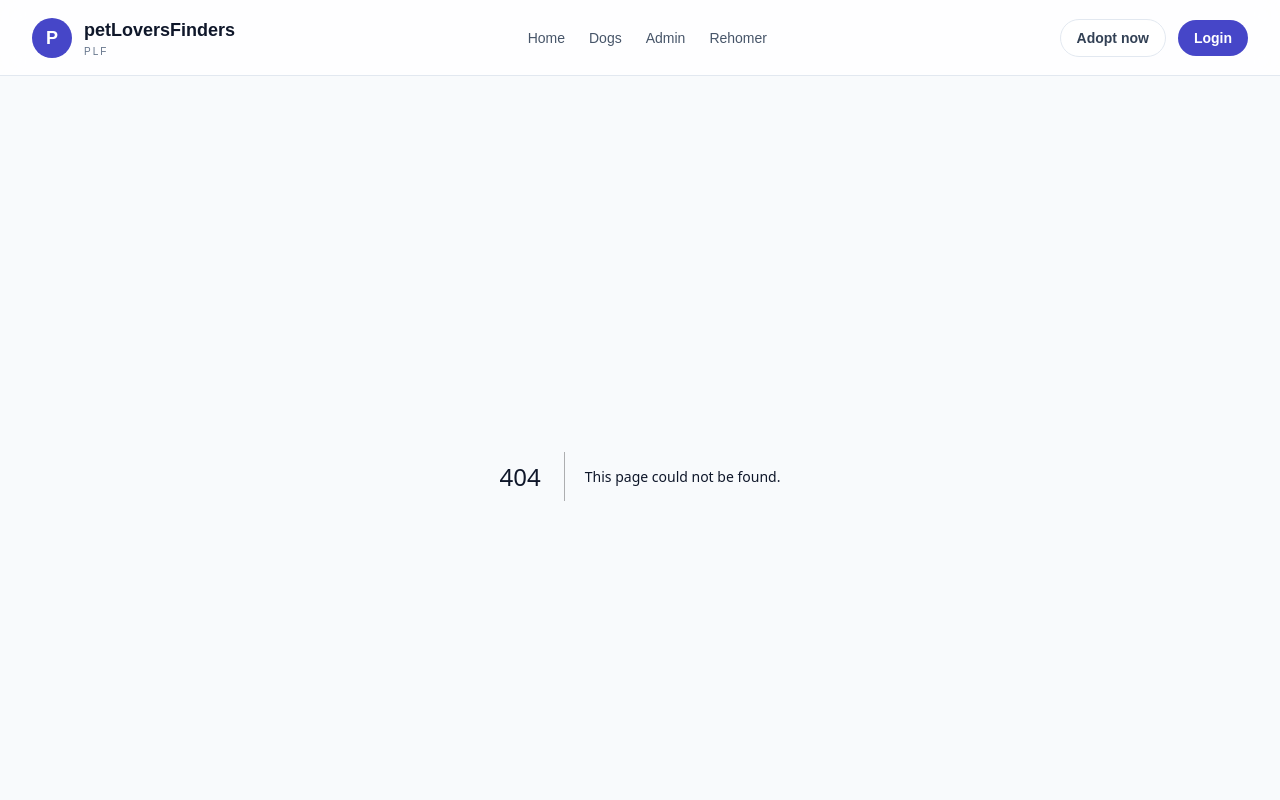
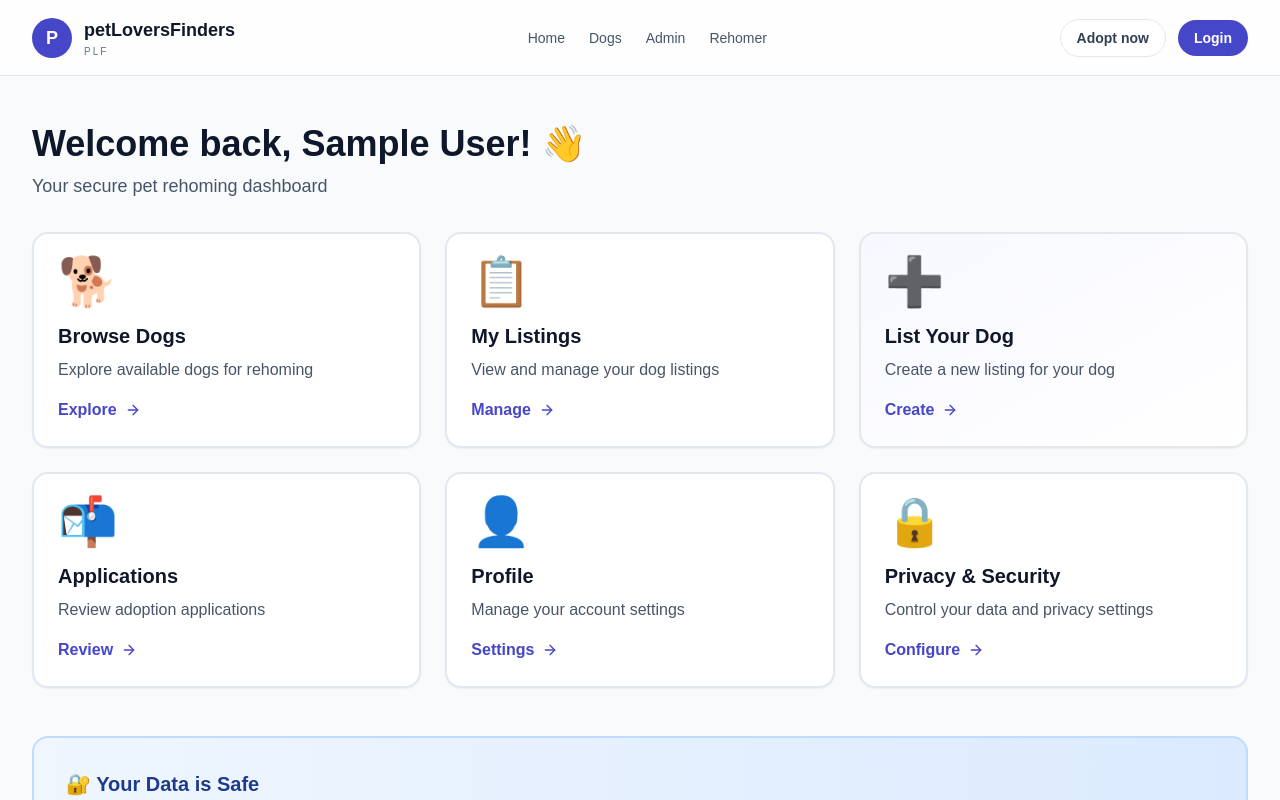
Before and after one commit to DE-night-sheperd/PETLOVERSFINDERS, a Next.js app: page /dashboard in a window 1280 px wide. Before the commit this address had no page. Shown: the top 800 px of the page. Built offline with nearby package versions, Linux system fonts and the light colour scheme; no server answers; sample sign-in values are in the browser's storage.

Commit message:
Create protected dashboard page

```diff
--- /dev/null
+++ b/app/(protected)/dashboard/page.tsx
@@ -0,0 +1,158 @@
+'use client';
+
+import { useSession } from 'next-auth/react';
+import { redirect } from 'next/navigation';
+import Link from 'next/link';
+import { ArrowRight } from 'lucide-react';
+
+export default function Dashboard() {
+  const { data: session, status } = useSession();
+
+  if (status === 'loading') {
+    return (
+      <div className="min-h-screen bg-slate-50 flex items-center justify-center">
+        <div className="text-center">
+          <div className="animate-spin text-4xl mb-4">🐕</div>
+          <p className="text-slate-600">Loading...</p>
+        </div>
+      </div>
+    );
+  }
+
+  if (!session) {
+    redirect('/');
+  }
+
+  return (
+    <div className="min-h-screen bg-slate-50">
+      <div className="mx-auto max-w-7xl px-4 sm:px-6 lg:px-8 py-12">
+        <div className="mb-8">
+          <h1 className="text-4xl font-bold text-slate-900">
+            Welcome back, {session.user?.name || session.user?.email}! 👋
+          </h1>
+          <p className="mt-2 text-lg text-slate-600">
+            Your secure pet rehoming dashboard
+          </p>
+        </div>
+
+        <div className="grid gap-6 md:grid-cols-2 lg:grid-cols-3">
+          {/* Browse Listings */}
+          <Link
+            href="/listings"
+            className="group rounded-2xl border-2 border-slate-200 bg-white p-6 shadow-sm transition hover:border-brand-300 hover:shadow-soft"
+          >
+            <div className="text-5xl mb-4">🐕</div>
+            <h3 className="text-xl font-bold text-slate-900 group-hover:text-brand-600 transition">
+              Browse Dogs
+            </h3>
+            <p className="mt-2 text-slate-600">
+              Explore available dogs for rehoming
+            </p>
+            <div className="mt-4 flex items-center text-brand-600 font-semibold">
+              Explore
+              <ArrowRight className="ml-2 h-4 w-4 group-hover:translate-x-1 transition" />
+            </div>
+          </Link>
+
+          {/* My Listings */}
+          <Link
+            href="/my-listings"
+            className="group rounded-2xl border-2 border-slate-200 bg-white p-6 shadow-sm transition hover:border-brand-300 hover:shadow-soft"
+          >
+            <div className="text-5xl mb-4">📋</div>
+            <h3 className="text-xl font-bold text-slate-900 group-hover:text-brand-600 transition">
+              My Listings
+            </h3>
+            <p className="mt-2 text-slate-600">
+              View and manage your dog listings
+            </p>
+            <div className="mt-4 flex items-center text-brand-600 font-semibold">
+              Manage
+              <ArrowRight className="ml-2 h-4 w-4 group-hover:translate-x-1 transition" />
+            </div>
+          </Link>
+
+          {/* New Listing */}
+          <Link
+            href="/new-listing"
+            className="group rounded-2xl border-2 border-brand-300 bg-gradient-to-br from-brand-50 to-white p-6 shadow-sm transition hover:shadow-soft"
+          >
+            <div className="text-5xl mb-4">➕</div>
+            <h3 className="text-xl font-bold text-slate-900 group-hover:text-brand-600 transition">
+              List Your Dog
+            </h3>
+            <p className="mt-2 text-slate-600">
+              Create a new listing for your dog
+            </p>
+            <div className="mt-4 flex items-center text-brand-600 font-semibold">
+              Create
+              <ArrowRight className="ml-2 h-4 w-4 group-hover:translate-x-1 transition" />
+            </div>
+          </Link>
+
+          {/* Applications */}
+          <Link
+            href="/applications"
+            className="group rounded-2xl border-2 border-slate-200 bg-white p-6 shadow-sm transition hover:border-brand-300 hover:shadow-soft"
+          >
+            <div className="text-5xl mb-4">📬</div>
+            <h3 className="text-xl font-bold text-slate-900 group-hover:text-brand-600 transition">
+              Applications
+            </h3>
+            <p className="mt-2 text-slate-600">
+              Review adoption applications
+            </p>
+            <div className="mt-4 flex items-center text-brand-600 font-semibold">
+              Review
+              <ArrowRight className="ml-2 h-4 w-4 group-hover:translate-x-1 transition" />
+            </div>
+          </Link>
+
+          {/* Profile */}
+          <Link
+            href="/profile"
+            className="group rounded-2xl border-2 border-slate-200 bg-white p-6 shadow-sm transition hover:border-brand-300 hover:shadow-soft"
+          >
+            <div className="text-5xl mb-4">👤</div>
+            <h3 className="text-xl font-bold text-slate-900 group-hover:text-brand-600 transition">
+              Profile
+            </h3>
+            <p className="mt-2 text-slate-600">
+              Manage your account settings
+            </p>
+            <div className="mt-4 flex items-center text-brand-600 font-semibold">
+              Settings
+              <ArrowRight className="ml-2 h-4 w-4 group-hover:translate-x-1 transition" />
+            </div>
+          </Link>
+
+          {/* Data Privacy */}
+          <Link
+            href="/privacy-settings"
+            className="group rounded-2xl border-2 border-slate-200 bg-white p-6 shadow-sm transition hover:border-brand-300 hover:shadow-soft"
+          >
+            <div className="text-5xl mb-4">🔒</div>
+            <h3 className="text-xl font-bold text-slate-900 group-hover:text-brand-600 transition">
+              Privacy & Security
+            </h3>
+            <p className="mt-2 text-slate-600">
+              Control your data and privacy settings
+            </p>
+            <div className="mt-4 flex items-center text-brand-600 font-semibold">
+              Configure
+              <ArrowRight className="ml-2 h-4 w-4 group-hover:translate-x-1 transition" />
+            </div>
+          </Link>
+        </div>
+
+        {/* Info Banner */}
+        <div className="mt-12 rounded-2xl border-2 border-blue-200 bg-gradient-to-r from-blue-50 to-blue-100 p-8">
+          <h3 className="text-xl font-bold text-blue-900 mb-2">🔐 Your Data is Safe</h3>
+          <p className="text-blue-700">
+            All your information is encrypted and protected. You're authenticated via secure OAuth, and we never store your passwords. Your privacy is our top priority.
+          </p>
+        </div>
+      </div>
+    </div>
+  );
+}
```
